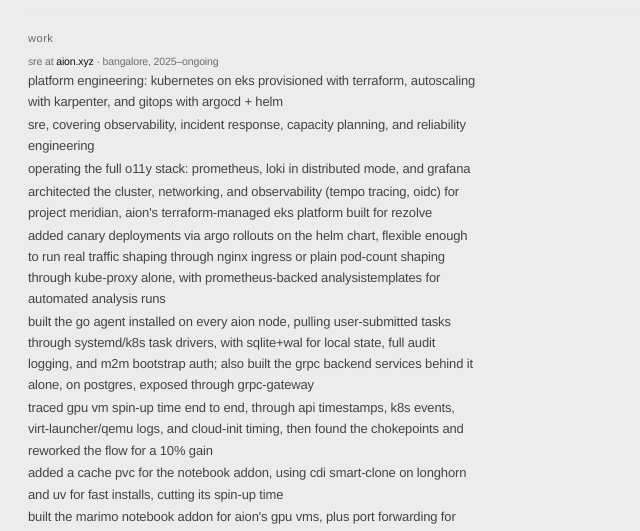
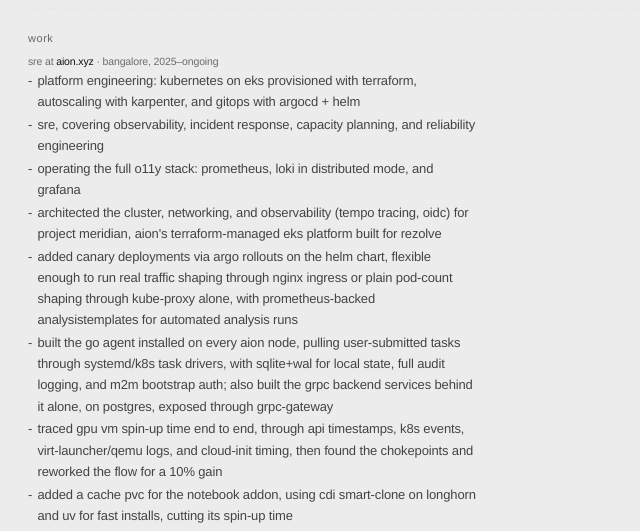
Before and after one commit to lijuuu/me, a React (Vite) app: page / in a window 1280 px wide. Shown: the part 263-794 px from the top of the page, without its empty margins (0-640 px from the left). Built offline with nearby package versions, Linux system fonts and the light colour scheme.

Commit message:
turn work lines into an actual dash bullet list
they were plain li's with no marker at all. added a leading - with a
hanging indent so wrapped lines line up under the text, not the dash.

Signed-off-by: liju thomas <lijuuu@users.noreply.github.com>

```diff
--- a/src/pages/Home.tsx
+++ b/src/pages/Home.tsx
@@ -203,7 +203,10 @@
             </p>
             <ul className="flex flex-col gap-0.5">
               {w.lines.map((line, j) => (
-                <li key={j} className="text-[13px] text-[#444444] lowercase leading-relaxed max-w-lg">{line}</li>
+                <li key={j} className="flex gap-1.5 text-[13px] text-[#444444] lowercase leading-relaxed max-w-lg">
+                  <span aria-hidden="true">-</span>
+                  <span>{line}</span>
+                </li>
               ))}
             </ul>
           </div>
```
